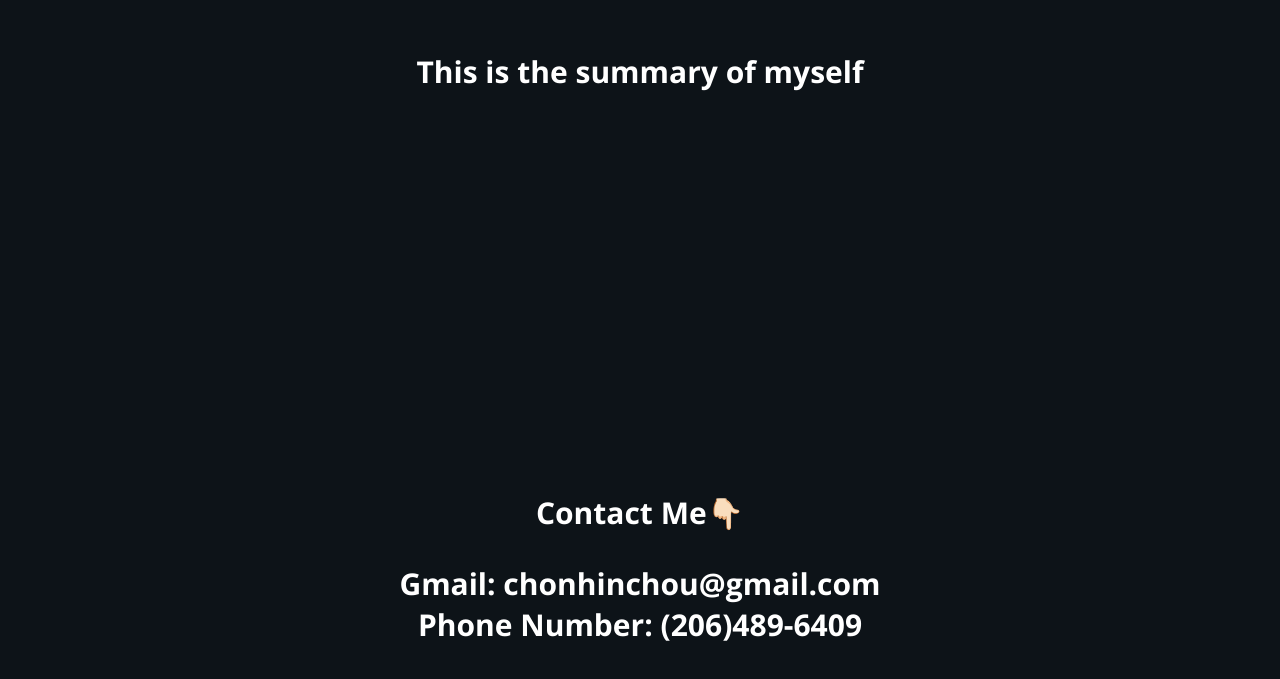
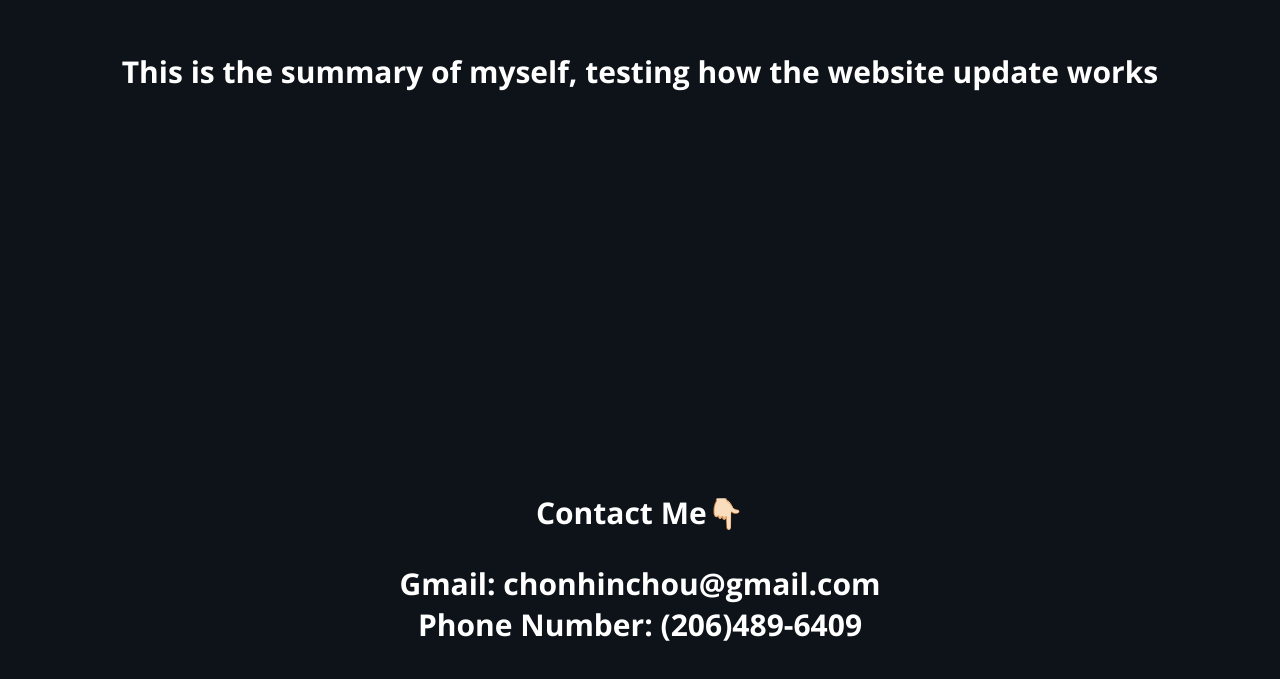
Before and after one commit to RitsuCloud/RitsuCloud.github.io, a React (Create React App) app: page / in a window 1280 px wide. Shown: the part 3157-3836 px from the top of the page. Built offline with nearby package versions, Linux system fonts and the light colour scheme.

Commit message:
testing how the website update works

```diff
--- a/src/App.js
+++ b/src/App.js
@@ -33,7 +33,7 @@ export default function App() {
 function Summary(){
   return(
     <div className='summary-container hidden'>
-      <div className='sunmmary'>This is the summary of myself</div>
+      <div className='sunmmary'>This is the summary of myself, testing how the website update works</div>
     </div>
   );
 }
```
